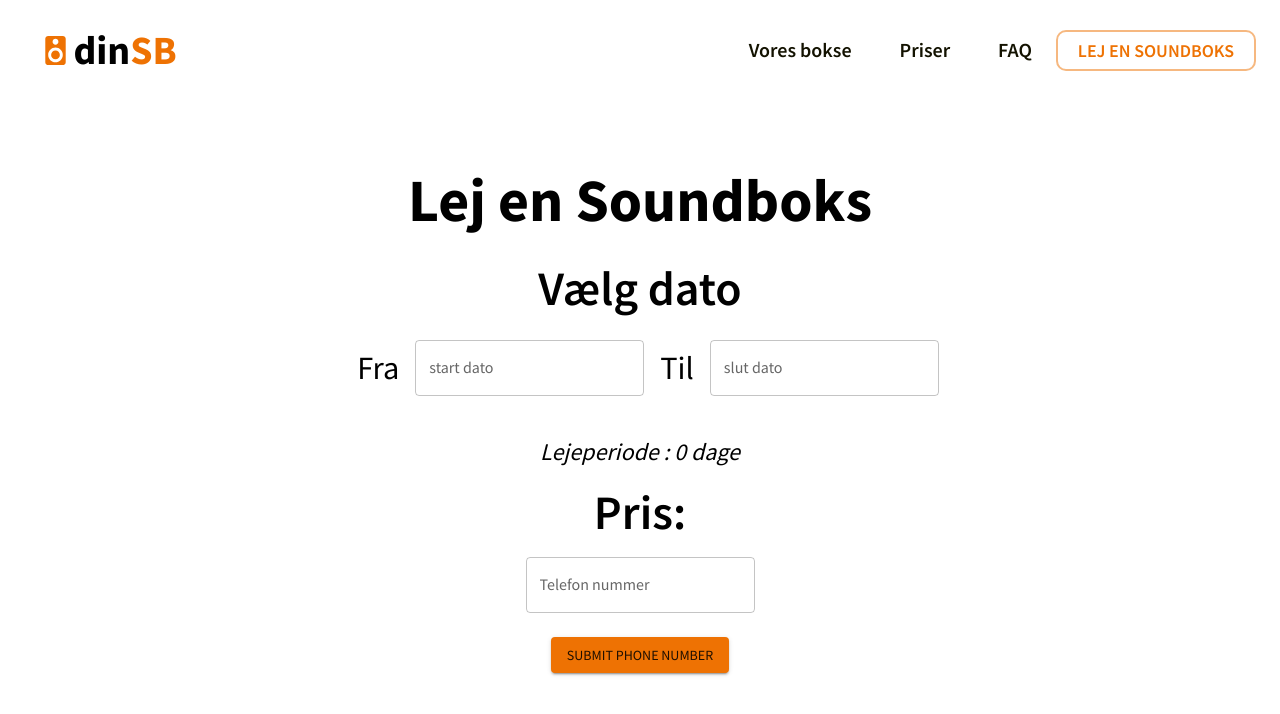
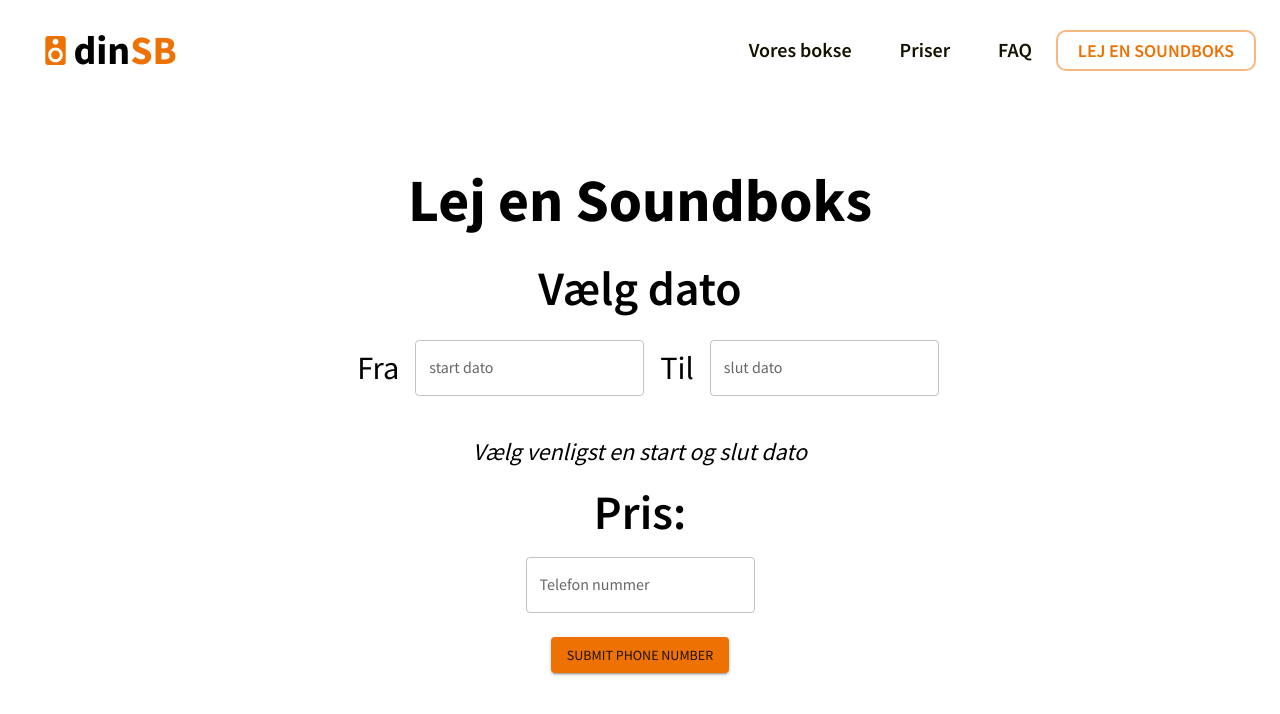
Before and after one commit to aliasadi04/dinsb, a React (Create React App) app: page /lej in a window 1280 px wide. Shown: the top 714 px of the page. Built offline with nearby package versions, Linux system fonts and the light colour scheme.

Commit message:
fix lejebesked

```diff
--- a/src/routes/lejPage.tsx
+++ b/src/routes/lejPage.tsx
@@ -28,13 +28,13 @@
   const [endDate, setEndDate] = React.useState<Moment | null>(null);
   const [inputPhoneNumber, setInputPhoneNumber] = useState('');
   const [chosenDays, setChosenDays] = useState<string[]>([]);
-  const [daysDifference,setDaysDifference]=useState(0);
+  const [daysDifference, setDaysDifference] = useState(0);
 
 
   useEffect(() => {
     if (!startDate) return
     if (!endDate) return
-    setDaysDifference(endDate.diff(startDate, 'days')+1);
+    setDaysDifference(endDate.diff(startDate, 'days') + 1);
     let listToReturn: string[] = [];
     let startingDate = startDate;
 
@@ -55,12 +55,15 @@
 
   const submitHandler = async () => {
     setError('');
-    console.log(inputPhoneNumber);
+    console.log(daysDifference);
     setInputPhoneNumber('');
     try {
       const confirmationResult = await PhoneNumberSignIn(inputPhoneNumber);
 
-      const response = await confirmationResult.confirm(prompt('enter the code'));
+      const code = prompt('enter the code');
+
+      const response = await confirmationResult.confirm(code ? code : 'dsajlfk');
+
       createSimpleUserDocumentFromAuth(response.user, { bookings: [] });
 
     } catch (error: any) {
@@ -87,7 +90,9 @@
         </Box>
 
         <Typography variant='h5' fontWeight={400} fontStyle='italic' sx={{ display: 'flex', flexDirection: 'column', alignItems: 'center', mt: 5 }}>
-          {daysDifference>-1 && daysDifference < 100 ? daysDifference >= 0 ? (`Lejeperiode : ${daysDifference} ${daysDifference === 1 ? 'dag' : 'dage'}`) : 'Slutdato skal være efter startdato!' : 'Vælg venligst en start og slut dato'}
+
+          {daysDifference > 0 ? (`Lejeperiode : ${daysDifference} ${daysDifference === 1 ? 'dag' : 'dage'}`) : daysDifference != 0 ? 'Slutdato skal være efter startdato!' : 'Vælg venligst en start og slut dato'}
+
         </Typography>
 
         <Typography variant='h3' fontWeight={600} sx={{ display: 'flex', flexDirection: 'column', alignItems: 'center', my: 2 }}>
```
